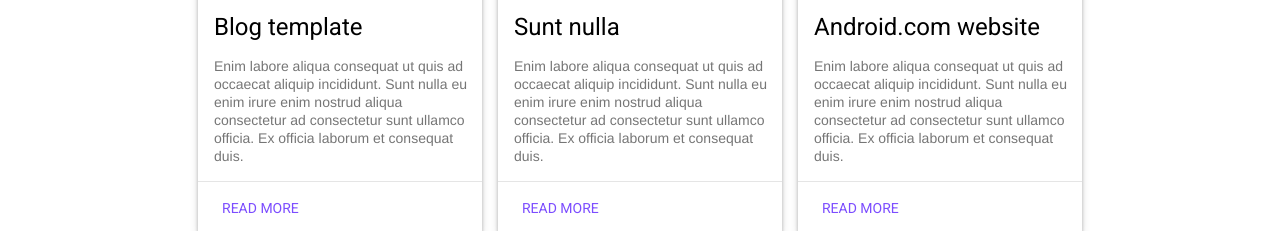
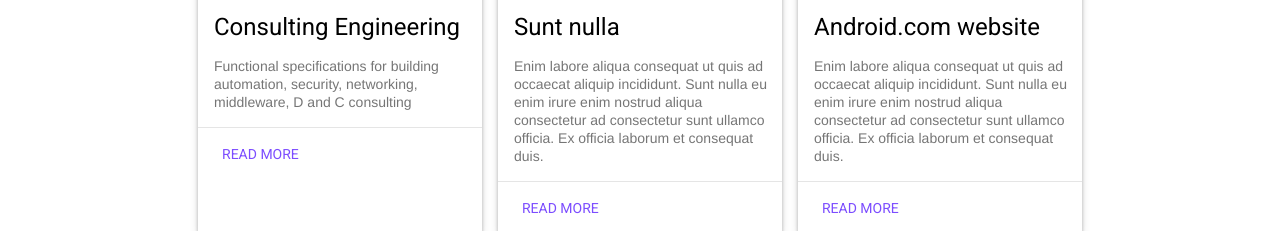
Before and after one commit to Typhon-Solutions/typhon-solutions-static, a plain HTML site: page index.html in a window 1280 px wide. Shown: the part 344-575 px from the top of the page. Drawn offline with nearby package versions, Linux system fonts and the light colour scheme; files that its build step writes are made by us from their sources; files whose address does not match are found by name.

Commit message:
Consulting added to index

```diff
--- a/index.html
+++ b/index.html
@@ -60,10 +60,10 @@
                         <img class="article-image" src=" images/example-work01.jpg" border="0" alt="">
                     </div>
                     <div class="mdl-card__title">
-                        <h2 class="mdl-card__title-text">Blog template</h2>
+                        <h2 class="mdl-card__title-text">Consulting Engineering</h2>
                     </div>
                     <div class="mdl-card__supporting-text">
-                        Enim labore aliqua consequat ut quis ad occaecat aliquip incididunt. Sunt nulla eu enim irure enim nostrud aliqua consectetur ad consectetur sunt ullamco officia. Ex officia laborum et consequat duis.
+                      Functional specifications for building automation, security, networking, middleware, D and C consulting
                     </div>
                     <div class="mdl-card__actions mdl-card--border">
                         <a class="mdl-button mdl-button--colored mdl-js-button mdl-js-ripple-effect mdl-button--accent" href="portfolio-example01.html">Read more</a>
```
